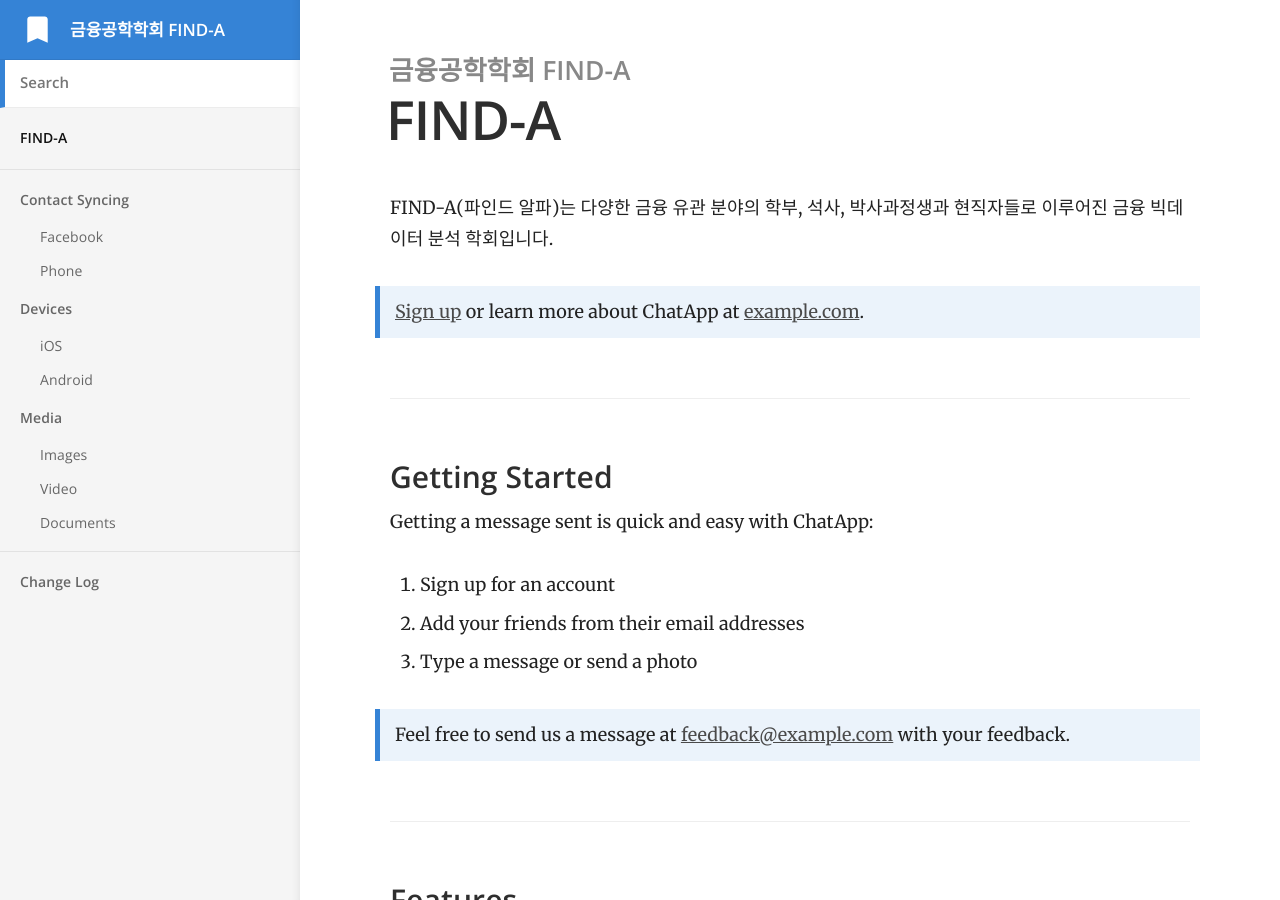
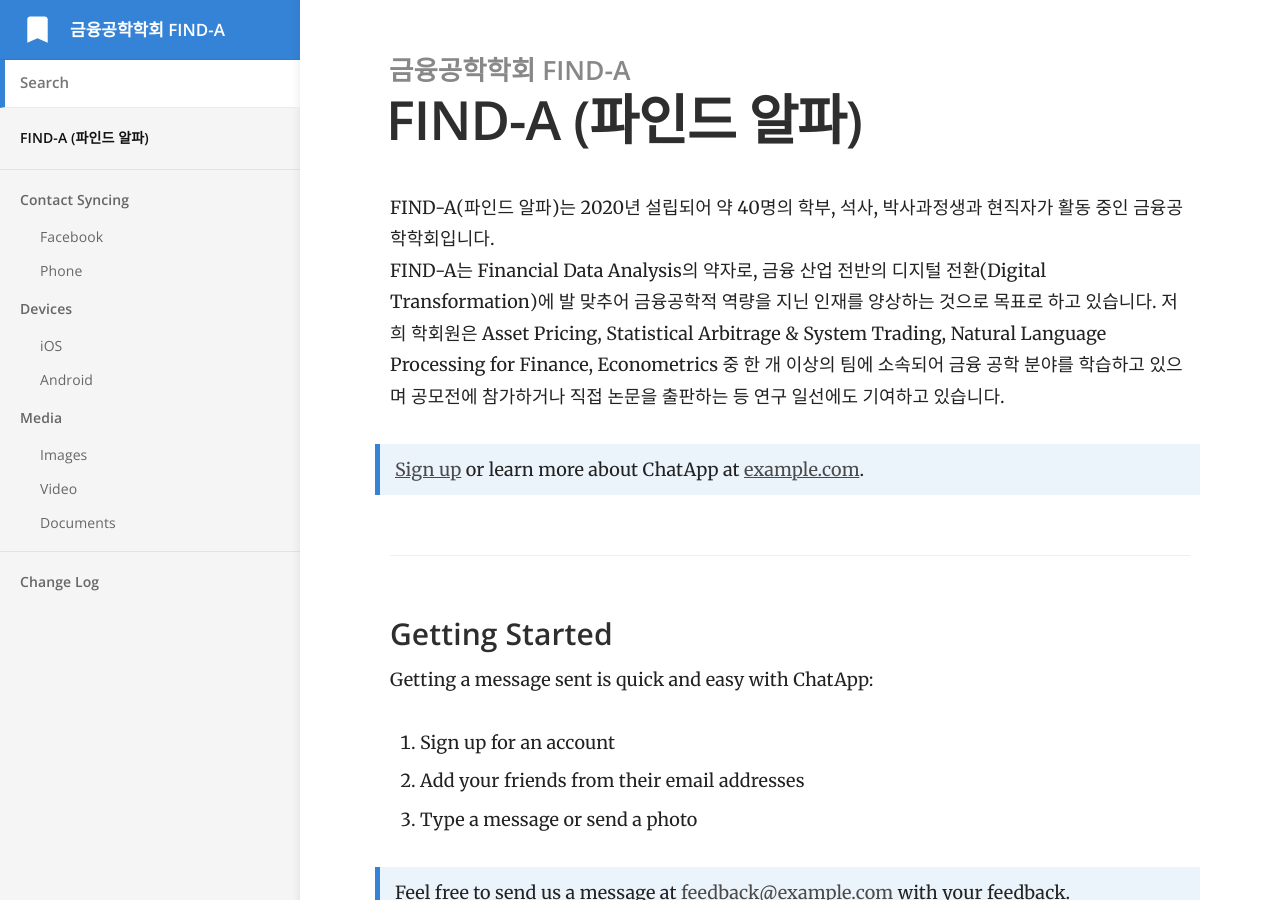
Before and after one commit to Find-A-AI/find-a-ai.github.io, a Jekyll site: the page built from index.md, in a window 1280 px wide and 900 px high. Built offline with Jekyll 4.4.1, drawn with Linux system fonts in a browser that asks for light colours.

Commit message:
Update index.md

```diff
--- a/index.md
+++ b/index.md
@@ -1,8 +1,10 @@
 ---
-title: FIND-A
+title: FIND-A (파인드 알파)
 ---
 
-FIND-A(파인드 알파)는 다양한 금융 유관 분야의 학부, 석사, 박사과정생과 현직자들로 이루어진 금융 빅데이터 분석 학회입니다.
+FIND-A(파인드 알파)는 2020년 설립되어 약 40명의 학부, 석사, 박사과정생과 현직자가 활동 중인 금융공학학회입니다.
+FIND-A는 Financial Data Analysis의 약자로, 금융 산업 전반의 디지털 전환(Digital Transformation)에 발 맞추어 금융공학적 역량을 지닌 인재를 양상하는 것으로 목표로 하고 있습니다. 저희 학회원은 Asset Pricing, Statistical Arbitrage & System Trading, Natural Language Processing for Finance, Econometrics 중 한 개 이상의 팀에 소속되어 금융 공학 분야를 학습하고 있으며 공모전에 참가하거나 직접 논문을 출판하는 등 연구 일선에도 기여하고 있습니다.
+
 
 > [Sign up](http://example.com/signup) or learn more about ChatApp at [example.com](http://example.com/).
 
```
